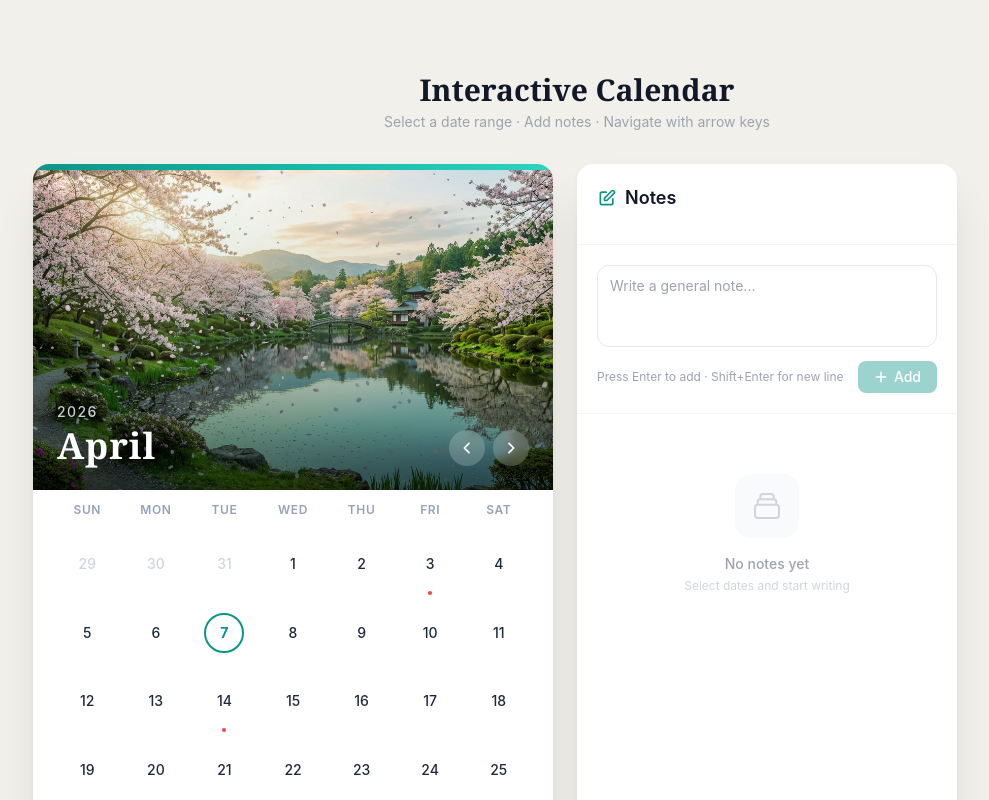
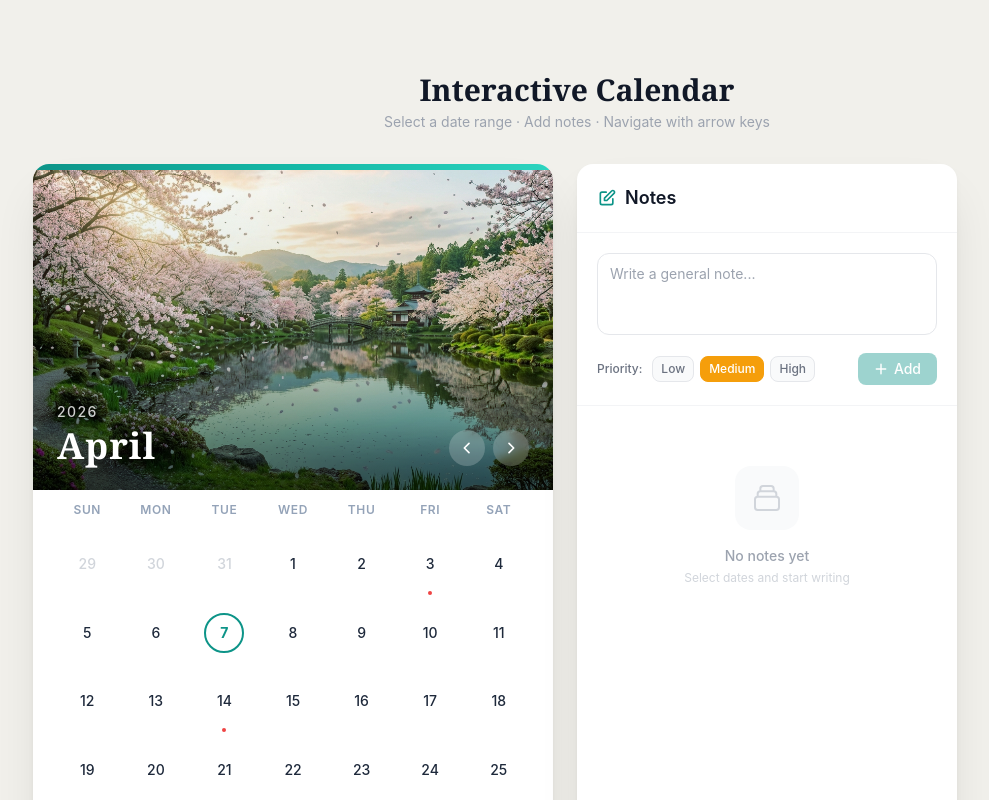
Before and after one commit to Ravi-Dahiya-00/interactive-calendar, a Next.js app: page / in a window 1280 px wide. Shown: the top 800 px of the page, without its empty margins (63-1052 px from the left). Built offline with nearby package versions, Linux system fonts and the light colour scheme.

Commit message:
added priorties for tasks

```diff
--- a/src/components/Notes/NotesPanel.tsx
+++ b/src/components/Notes/NotesPanel.tsx
@@ -1,6 +1,6 @@
 'use client';
 
-import { useState, useCallback, KeyboardEvent } from 'react';
+import { useState, useCallback, KeyboardEvent, useMemo, useRef, useEffect } from 'react';
 import { Note, DateRange } from '@/types';
 import { isoStringToDate, formatDateRange } from '@/utils/dateUtils';
 
@@ -8,7 +8,7 @@ interface NotesPanelProps {
   notes: Note[];
   dateRange: DateRange;
   isSelectingEnd: boolean;
-  onAddNote: (content: string, dateRange: DateRange | null) => void;
+  onAddNote: (content: string, dateRange: DateRange | null, priority: 'high' | 'medium' | 'low') => void;
   onDeleteNote: (id: string) => void;
   onClearRange: () => void;
 }
@@ -24,14 +24,32 @@ export function NotesPanel({
   const [newNote, setNewNote] = useState('');
   const [deletingId, setDeletingId] = useState<string | null>(null);
 
+  // Priority feature states
+  const [priority, setPriority] = useState<'high' | 'medium' | 'low'>('medium');
+  const [priorityFilters, setPriorityFilters] = useState<Set<string>>(new Set(['high', 'medium', 'low']));
+  const [sortAscending, setSortAscending] = useState(false); // false = High to Low
+  const [isFilterMenuOpen, setIsFilterMenuOpen] = useState(false);
+  const filterMenuRef = useRef<HTMLDivElement>(null);
+
+  useEffect(() => {
+    const handleClickOutside = (event: MouseEvent) => {
+      if (filterMenuRef.current && !filterMenuRef.current.contains(event.target as Node)) {
+        setIsFilterMenuOpen(false);
+      }
+    };
+    document.addEventListener('mousedown', handleClickOutside);
+    return () => document.removeEventListener('mousedown', handleClickOutside);
+  }, []);
+
   const rangeText = formatDateRange(dateRange.start, dateRange.end);
   const hasRange = dateRange.start !== null;
 
   const handleAddNote = useCallback(() => {
     if (!newNote.trim()) return;
-    onAddNote(newNote, hasRange ? dateRange : null);
+    onAddNote(newNote, hasRange ? dateRange : null, priority);
     setNewNote('');
-  }, [newNote, hasRange, dateRange, onAddNote]);
+    setPriority('medium');
+  }, [newNote, hasRange, dateRange, priority, onAddNote]);
 
   const handleKeyDown = useCallback(
     (e: KeyboardEvent<HTMLTextAreaElement>) => {
@@ -83,11 +101,47 @@ export function NotesPanel({
     });
   };
 
+  const filteredAndSortedNotes = useMemo(() => {
+    return [...notes]
+      .filter((note) => priorityFilters.has(note.priority || 'medium'))
+      .sort((a, b) => {
+        const pmap: Record<string, number> = { high: 3, medium: 2, low: 1 };
+        const pa = pmap[a.priority || 'medium'];
+        const pb = pmap[b.priority || 'medium'];
+        if (pa !== pb) {
+          return sortAscending ? pa - pb : pb - pa;
+        }
+        return new Date(b.createdAt).getTime() - new Date(a.createdAt).getTime();
+      });
+  }, [notes, priorityFilters, sortAscending]);
+
+  const toggleFilter = (p: string) => {
+    const newFilters = new Set(priorityFilters);
+    if (newFilters.has(p)) {
+      if (newFilters.size > 1) newFilters.delete(p);
+    } else {
+      newFilters.add(p);
+    }
+    setPriorityFilters(newFilters);
+  };
+
+  const priorityColors = {
+    high: 'bg-red-500 border-red-500 text-white',
+    medium: 'bg-amber-500 border-amber-500 text-white',
+    low: 'bg-green-500 border-green-500 text-white',
+  };
+
+  const priorityColorsLight = {
+    high: 'bg-red-50 text-red-600 border-red-200',
+    medium: 'bg-amber-50 text-amber-600 border-amber-200',
+    low: 'bg-green-50 text-green-600 border-green-200',
+  };
+
   return (
     <div className="notes-panel h-full flex flex-col">
       {/* Header */}
-      <div className="p-4 sm:p-5 border-b border-gray-100">
-        <div className="flex items-center justify-between mb-3">
+      <div className="p-4 sm:p-5 border-b border-gray-100 flex flex-col gap-3">
+        <div className="flex items-center justify-between">
           <h3 className="text-lg font-semibold text-gray-900 flex items-center gap-2">
             <svg
               className="w-5 h-5 text-cal-primary"
@@ -103,11 +157,53 @@ export function NotesPanel({
               />
             </svg>
             Notes
-          </h3>
             {notes.length > 0 && (
-            <span className="text-xs font-medium px-2 py-0.5 rounded-full bg-cal-primary-50 text-cal-primary">
+              <span className="text-xs font-medium px-2 py-0.5 rounded-full bg-cal-primary-50 text-cal-primary ml-1">
                 {notes.length}
               </span>
+            )}
+          </h3>
+
+          {/* Filters and Sort */}
+          {notes.length > 0 && (
+            <div className="flex items-center gap-1.5 relative" ref={filterMenuRef}>
+              <button
+                onClick={() => setSortAscending(!sortAscending)}
+                className="p-1.5 rounded-lg hover:bg-gray-100 text-gray-500 transition-colors tooltip"
+                aria-label="Toggle sort order"
+                title={sortAscending ? "Sorting Low to High" : "Sorting High to Low"}
+              >
+                <svg className={`w-4 h-4 transition-transform ${sortAscending ? 'rotate-180' : ''}`} fill="none" viewBox="0 0 24 24" stroke="currentColor" strokeWidth={2}>
+                  <path strokeLinecap="round" strokeLinejoin="round" d="M3 4h13M3 8h9m-9 4h6m4 0l4-4m0 0l4 4m-4-4v12" />
+                </svg>
+              </button>
+
+              <button
+                onClick={() => setIsFilterMenuOpen(!isFilterMenuOpen)}
+                className={`p-1.5 rounded-lg transition-colors flex items-center gap-1 ${isFilterMenuOpen || priorityFilters.size < 3 ? 'bg-cal-primary-50 text-cal-primary' : 'hover:bg-gray-100 text-gray-500'}`}
+                aria-label="Filter priorities"
+              >
+                <svg className="w-4 h-4" fill="none" viewBox="0 0 24 24" stroke="currentColor" strokeWidth={2}>
+                  <path strokeLinecap="round" strokeLinejoin="round" d="M3 4a1 1 0 011-1h16a1 1 0 011 1v2.586a1 1 0 01-.293.707l-6.414 6.414a1 1 0 00-.293.707V17l-4 4v-6.586a1 1 0 00-.293-.707L3.293 7.293A1 1 0 013 6.586V4z" />
+                </svg>
+                {priorityFilters.size < 3 && <span className="text-[10px] font-bold">{priorityFilters.size}</span>}
+              </button>
+
+              {isFilterMenuOpen && (
+                <div className="absolute top-full right-0 mt-1 w-36 bg-white rounded-xl shadow-lg border border-gray-100 py-1.5 z-20 animate-fade-in">
+                  {(['high', 'medium', 'low'] as const).map(p => (
+                    <button
+                      key={p}
+                      onClick={() => toggleFilter(p)}
+                      className="w-full text-left px-3 py-1.5 text-sm flex items-center gap-2 hover:bg-gray-50 transition-colors"
+                    >
+                      <div className={`w-3 h-3 rounded-full border ${priorityFilters.has(p) ? (p === 'high' ? 'bg-red-500 border-red-500' : p === 'medium' ? 'bg-amber-500 border-amber-500' : 'bg-green-500 border-green-500') : 'bg-transparent border-gray-300'}`} />
+                      <span className="capitalize text-gray-700">{p}</span>
+                    </button>
+                  ))}
+                </div>
+              )}
+            </div>
           )}
         </div>
 
@@ -191,10 +287,22 @@ export function NotesPanel({
           rows={3}
           id="note-input"
         />
-        <div className="flex items-center justify-between mt-2">
-          <p className="text-xs text-gray-400">
-            Press Enter to add · Shift+Enter for new line
-          </p>
+
+        {/* Priority Selection & Submit Row */}
+        <div className="flex items-center justify-between mt-3">
+          <div className="flex items-center gap-1.5">
+            <span className="text-xs font-medium text-gray-500 mr-1">Priority:</span>
+            {(['low', 'medium', 'high'] as const).map(p => (
+              <button
+                key={p}
+                onClick={() => setPriority(p)}
+                className={`px-2 py-1 text-xs font-medium rounded-lg border transition-all duration-200 capitalize ${priority === p ? priorityColors[p] : 'bg-gray-50 text-gray-500 border-gray-200 hover:bg-gray-100'}`}
+              >
+                {p}
+              </button>
+            ))}
+          </div>
+
           <button
             onClick={handleAddNote}
             disabled={!newNote.trim()}
@@ -220,7 +328,7 @@ export function NotesPanel({
       </div>
 
       {/* Notes List */}
-      <div className="flex-1 overflow-y-auto custom-scrollbar p-4 sm:p-5 space-y-3">
+      <div className="flex-1 overflow-y-auto custom-scrollbar p-4 sm:p-5 space-y-3 relative">
         {notes.length === 0 ? (
           <div className="flex flex-col items-center justify-center py-10 text-center">
             <div className="w-16 h-16 rounded-2xl bg-gray-50 flex items-center justify-center mb-4">
@@ -245,28 +353,39 @@ export function NotesPanel({
               Select dates and start writing
             </p>
           </div>
+        ) : filteredAndSortedNotes.length === 0 ? (
+           <div className="flex flex-col items-center justify-center py-8 text-center text-gray-400">
+             <p className="text-sm">No notes match the selected priority filters.</p>
+           </div>
         ) : (
-          notes.map((note, index) => (
+          filteredAndSortedNotes.map((note, index) => {
+            const p = note.priority || 'medium';
+            const colors = priorityColorsLight[p];
+            const indicatorColor = p === 'high' ? 'bg-red-500' : p === 'medium' ? 'bg-amber-500' : 'bg-green-500';
+
+            return (
               <div
                 key={note.id}
-              className={`note-card pl-5 animate-slide-up ${
+                className={`note-card pl-4 animate-slide-up ${
                   deletingId === note.id
                     ? 'opacity-0 scale-95 transition-all duration-200'
                     : ''
                 }`}
-              style={{ animationDelay: `${index * 50}ms` }}
+                style={{ animationDelay: `${index * 40}ms` }}
               >
                 <div
-                className="note-color-bar"
-                style={{ backgroundColor: note.color }}
+                  className={`absolute left-0 top-3 bottom-3 w-1 rounded-r-md ${indicatorColor}`}
                 />
                 <div className="flex items-start justify-between gap-2">
                   <div className="flex-1 min-w-0">
                     <p className="text-sm text-gray-700 whitespace-pre-wrap break-words">
                       {note.content}
                     </p>
-                  <div className="flex items-center gap-2 mt-2">
-                    <span className="text-xs text-gray-400">
+                    <div className="flex items-center flex-wrap gap-2 mt-2.5">
+                      <span className={`text-[10px] font-medium px-1.5 py-0.5 rounded uppercase tracking-wider border ${colors}`}>
+                        {p}
+                      </span>
+                      <span className="text-xs text-gray-400 font-medium">
                         {formatNoteDate(note)}
                       </span>
                       <span className="text-xs text-gray-300">·</span>
@@ -277,7 +396,7 @@ export function NotesPanel({
                   </div>
                   <button
                     onClick={() => handleDelete(note.id)}
-                  className="p-1 rounded-lg hover:bg-red-50 text-gray-300 hover:text-red-400 transition-all duration-200 flex-shrink-0"
+                    className="p-1.5 rounded-lg hover:bg-red-50 text-gray-400 hover:text-red-500 transition-all duration-200 flex-shrink-0"
                     aria-label="Delete note"
                   >
                     <svg
@@ -296,7 +415,8 @@ export function NotesPanel({
                   </button>
                 </div>
               </div>
-          ))
+            );
+          })
         )}
       </div>
     </div>
--- a/src/hooks/useNotes.ts
+++ b/src/hooks/useNotes.ts
@@ -45,13 +45,14 @@ export function useNotes() {
     }
   }, [notes, isLoaded]);
 
-  const addNote = useCallback((content: string, dateRange: DateRange | null) => {
+  const addNote = useCallback((content: string, dateRange: DateRange | null, priority: 'high' | 'medium' | 'low' = 'medium') => {
     const newNote: Note = {
       id: `note-${Date.now()}-${Math.random().toString(36).substr(2, 9)}`,
       content: content.trim(),
       dateRange: serializeDateRange(dateRange),
       createdAt: new Date().toISOString(),
       color: NOTE_COLORS[Math.floor(Math.random() * NOTE_COLORS.length)],
+      priority,
     };
     setNotes(prev => [newNote, ...prev]);
   }, []);
--- a/src/types/index.ts
+++ b/src/types/index.ts
@@ -23,6 +23,7 @@ export interface Note {
   dateRange: SerializedDateRange | null;
   createdAt: string;
   color: string;
+  priority?: 'high' | 'medium' | 'low';
 }
 
 export type NavigationDirection = 'prev' | 'next';
```
Lines whose indentation alone changed are shown as unchanged.
